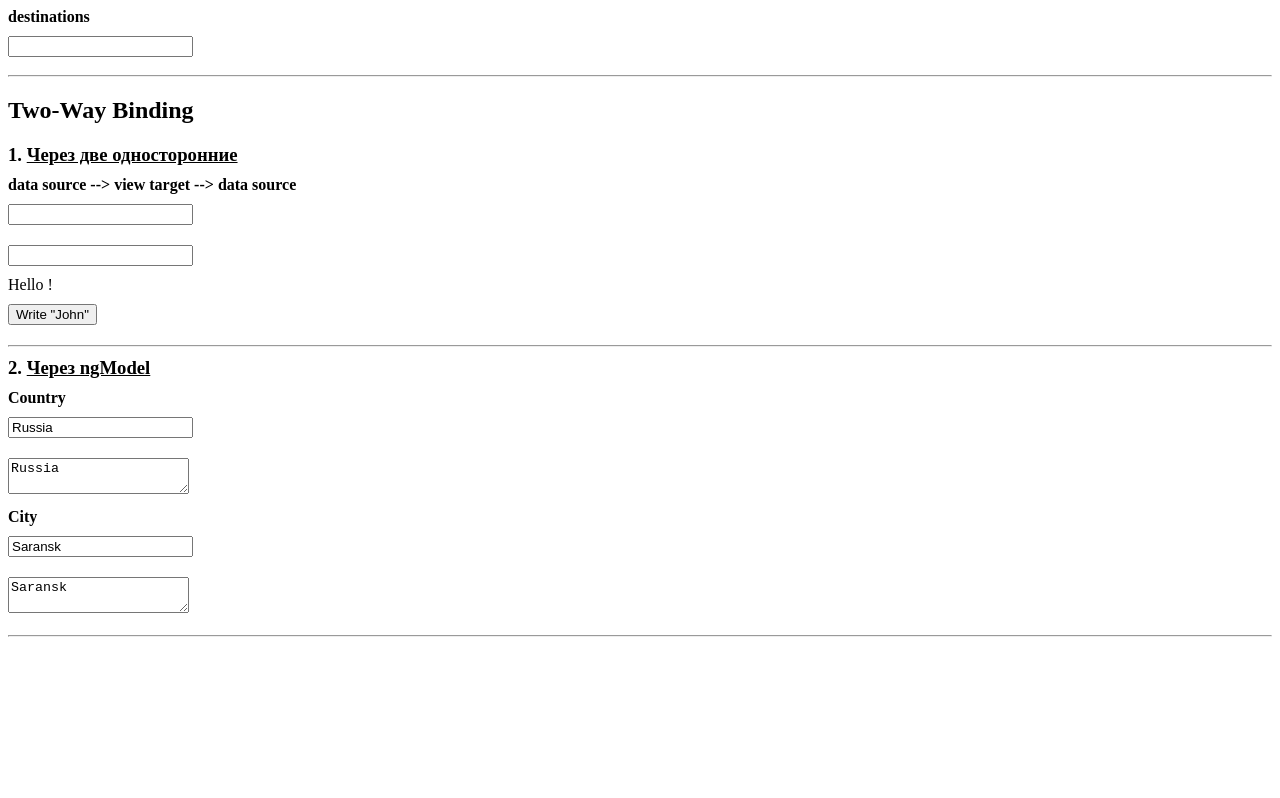
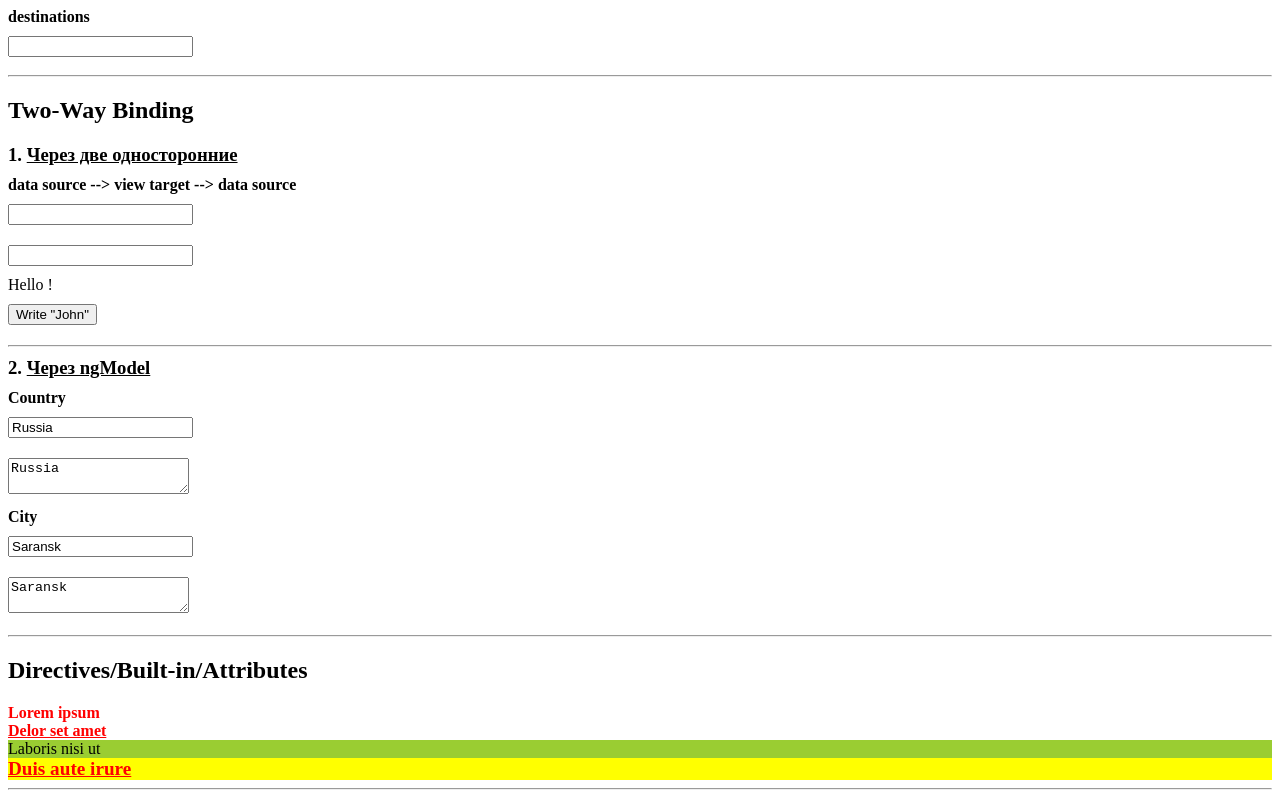
Before and after one commit to dimanmup/ng12-demos, an Angular app: page / in a window 1280 px wide. Shown: the part 608-1406 px from the top of the page. Before the commit the page ends 1253 px from the top, so only its background shows below. Built offline with nearby package versions, Linux system fonts and the light colour scheme.

Commit message:
0.0.7.0 Directives/Built-in/Attributes

```diff
--- a/src/app/app.component.html
+++ b/src/app/app.component.html
@@ -16,3 +16,6 @@
 <h2>Two-Way Binding</h2>
 <app-two-way-binding></app-two-way-binding>
 <hr>
+<h2>Directives/Built-in/Attributes</h2>
+<app-directives-built-in-attributes></app-directives-built-in-attributes>
+<hr>
--- a/src/app/app.module.ts
+++ b/src/app/app.module.ts
@@ -10,6 +10,7 @@ import { AttrClassComponent } from './attr-class/attr-class.component';
 import { EventComponent } from './event/event.component';
 import { TwoWayBindingComponent } from './two-way-binding/two-way-binding.component';
 import { FormsModule } from '@angular/forms';
+import { DirectivesBuiltInAttributesComponent } from './directives-built-in-attributes/directives-built-in-attributes.component';
 
 
 @NgModule({
@@ -20,7 +21,8 @@ import { FormsModule } from '@angular/forms';
     EventBindingComponent,
     AttrClassComponent,
     EventComponent,
-    TwoWayBindingComponent
+    TwoWayBindingComponent,
+    DirectivesBuiltInAttributesComponent
   ],
   imports: [
     BrowserModule,
--- /dev/null
+++ b/src/app/directives-built-in-attributes/directives-built-in-attributes.component.css
@@ -0,0 +1,9 @@
+.red {
+    color: red;
+}
+.bold {
+    font-weight: bold;
+}
+.selected {
+    text-decoration: underline;
+}
--- /dev/null
+++ b/src/app/directives-built-in-attributes/directives-built-in-attributes.component.html
@@ -0,0 +1,4 @@
+<div [ngClass]="true ? 'red bold' : 'blue italic'">Lorem ipsum</div>
+<div [ngClass]="classes">Delor set amet</div>
+<div [ngStyle]="{'background-color':'yellowgreen'}">Laboris nisi ut</div>
+<div [ngStyle]="styles" [ngClass]="classes">Duis aute irure</div>
--- /dev/null
+++ b/src/app/directives-built-in-attributes/directives-built-in-attributes.component.ts
@@ -0,0 +1,28 @@
+import { Component, OnInit } from '@angular/core';
+
+@Component({
+  selector: 'app-directives-built-in-attributes',
+  templateUrl: './directives-built-in-attributes.component.html',
+  styleUrls: ['./directives-built-in-attributes.component.css']
+})
+export class DirectivesBuiltInAttributesComponent implements OnInit {
+
+  classes: Record<string, boolean> = {};
+  styles: Record<string, string> = {};
+
+  constructor() { }
+
+  ngOnInit(): void {
+    this.classes = {
+      red: true,
+      bold: true,
+      selected: true
+    }
+
+    this.styles = {
+      'font-size': this.classes['red']  ? '1.2em' : '1em',
+      'background-color': this.classes['selected']  ? 'yellow' : 'unset',
+    }
+  }
+
+}
```
Also changed, not shown: 1 other file (tests, documents, lock files or other folders).
